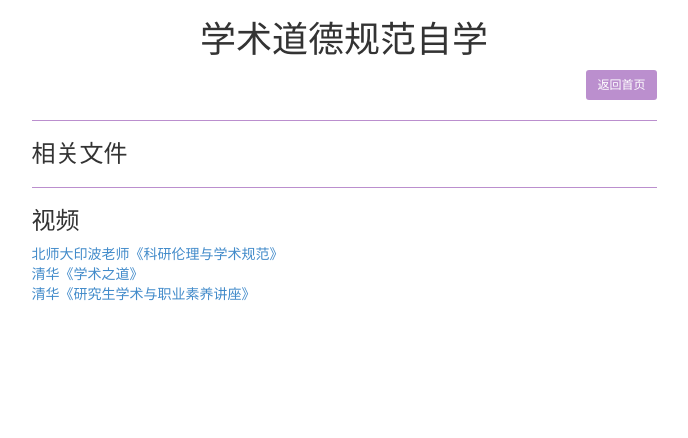
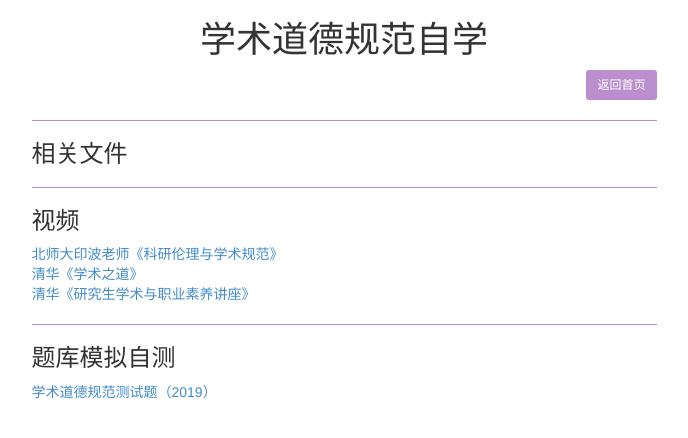
Before and after one commit to daaqing452/AcademicEthicsTest, a Django app: template static/template/show_files.html in a window 1280 px wide. Shown: the top 438 px of the page, without its empty margins (296-984 px from the left). Run offline with Django 3.2, Linux system fonts and the light colour scheme; the template is opened without the code that fills it, so the values that code supplies are empty; some libraries are stand-ins or nearby versions.

Commit message:
small change

```diff
--- a/static/template/index.html
+++ b/static/template/index.html
@@ -16,9 +16,9 @@
             {% if login %}
                 <h4><span class="glyphicon glyphicon-user"></span> &nbsp; {{ suser.username }}</h4>
                 <hr style="height: 1px; border: none; background-color: #BB8FCE">
+                <button class="btn btn-lg" onclick="window.location.href='/show_files/'" style="width: 100%; background-color: #BB8FCE; color: white;">学术道德规范自学</button><br/>
+                <br/>
                 <button class="btn btn-lg" onclick="window.location.href='/survey_fill/'" style="width: 100%; background-color: #BB8FCE; color: white;">学术道德规范自测</button><br/>
-                <br/>
-                <button class="btn btn-lg" onclick="window.location.href='/show_files/'" style="width: 100%; background-color: #BB8FCE; color: white;">学术道德规范自学</button><br/>
                 <br/>
                 {% if suser.admin %}
                 <button class="btn btn-lg" onclick="window.location.href='/survey_create/'" style="width: 100%; background-color: #BB8FCE; color: white;">添加题目</button><br/>
--- a/static/template/show_files.html
+++ b/static/template/show_files.html
@@ -24,9 +24,15 @@
 <h3>视频</h3>
 <a href='http://www.xuetangx.com/courses/course-v1:BNU+2017053101X+2019_T1/about'>北师大印波老师《科研伦理与学术规范》</a><br/>
 <a href='http://www.xuetangx.com/courses/course-v1:TsinghuaX+10690012+2019_T1/about'>清华《学术之道》</a><br/>
-<a href='http://www.xuetangx.com/courses/course-v1:TsinghuaX+Thu02016001+2016_T1/about'>清华《研究生学术与职业素养讲座》</a><br/>
-	</div>
-</div>
+<a href='http://www.xuetangx.com/courses/course-v1:TsinghuaX+Thu02016001+2016_T1/about'>清华《研究生学术与职业素养讲座》</a>
+<br/>
+
+
+<hr style="height: 1px; border: none; background-color: #BB8FCE">
+<h3>题库模拟自测</h3>
+<a href='/media/preload/学术道德规范测试题（2019）.pdf'>学术道德规范测试题（2019）</a>
+<br/>
+
 <link href='{% static 'bootstrap/css/bootstrap.min.css' %}' rel="stylesheet">
 <link href="{% static "kindeditor/themes/default/default.css" %}" rel="stylesheet">
 <script src='{% static 'bootstrap/js/bootstrap.min.js' %}'> </script>
```
